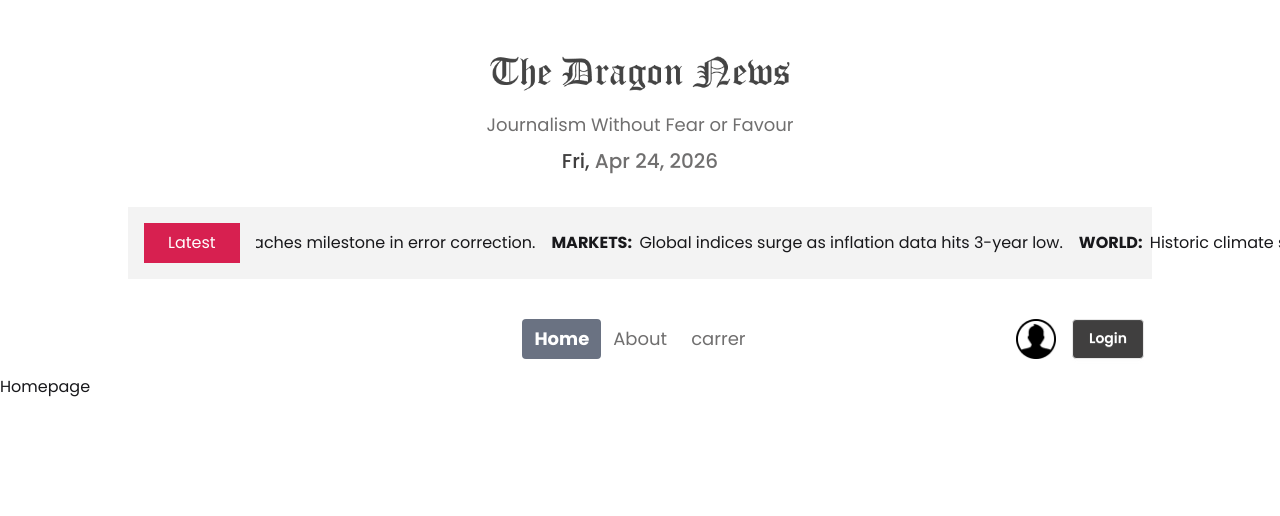
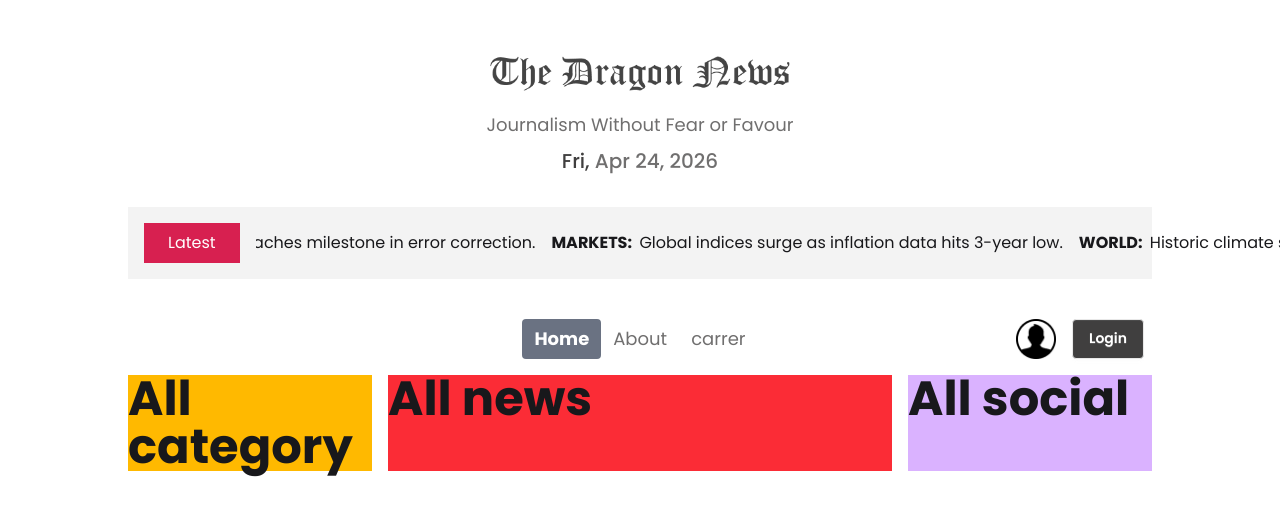
Before and after one commit to chandan-d-karmaker/dragon-news, a Next.js app: page / in a window 1280 px wide. Shown: the top 516 px of the page. Built offline with nearby package versions, Linux system fonts and the light colour scheme.

Commit message:
working on homepage, made grid layout

```diff
--- a/src/app/(main)/page.js
+++ b/src/app/(main)/page.js
@@ -2,8 +2,16 @@ import Image from "next/image";
 
 export default function Home() {
   return (
-      <div>
-        Homepage
+    <div className=" grid grid-cols-4 gap-4">
+      <div className="font-bold text-5xl bg-amber-400">
+        All category
       </div>
+      <div className="font-bold text-5xl bg-red-500 col-span-2">
+        All news
+      </div>
+      <div className="font-bold text-5xl bg-purple-300">
+        All social
+      </div>
+    </div>
   );
 }
--- a/src/app/layout.js
+++ b/src/app/layout.js
@@ -30,7 +30,7 @@ export default function RootLayout({ children }) {
     >
       <body className={`${poppins.className} min-h-full flex flex-col`}>
 
-        <main>
+        <main className="w-4/5 mx-auto">
           {children}
         </main>
 
--- a/src/components/shared/BreakingNews.jsx
+++ b/src/components/shared/BreakingNews.jsx
@@ -36,7 +36,7 @@ const newsHeadlines = [
 
 const BreakingNews = () => {
     return (
-        <div className='w-4/5 mx-auto p-4 bg-[#F3F3F3] mb-6'>
+        <div className='p-4 bg-[#F3F3F3] mb-6'>
 
             <div className='flex gap-4 items-center'>
 
--- a/src/components/shared/Navbar.jsx
+++ b/src/components/shared/Navbar.jsx
@@ -7,7 +7,7 @@ import NavLink from './Navlink';
 
 const Navbar = () => {
     return (
-        <div className='w-4/5 mx-auto'>
+        <div className=''>
             <div className="navbar bg-base-100">
                 <div className="navbar-start">
                     <div className="dropdown">
```
